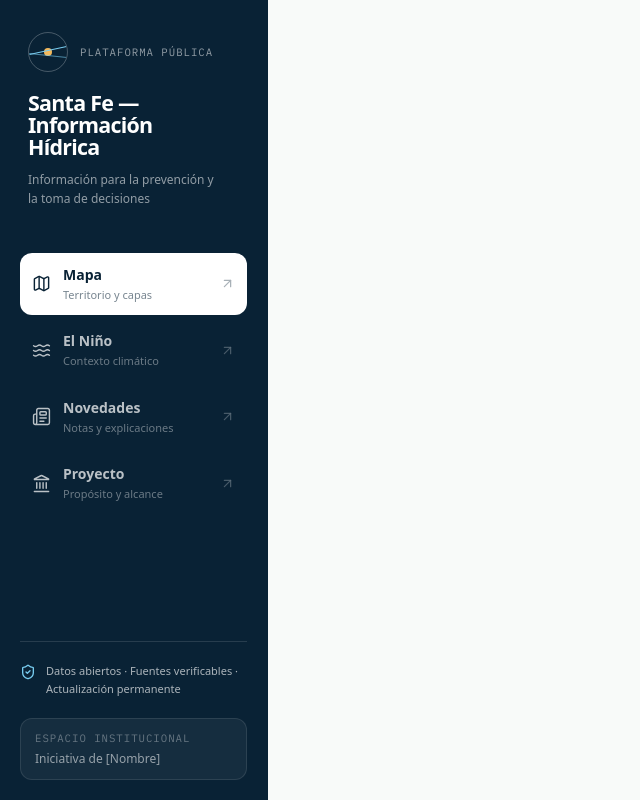
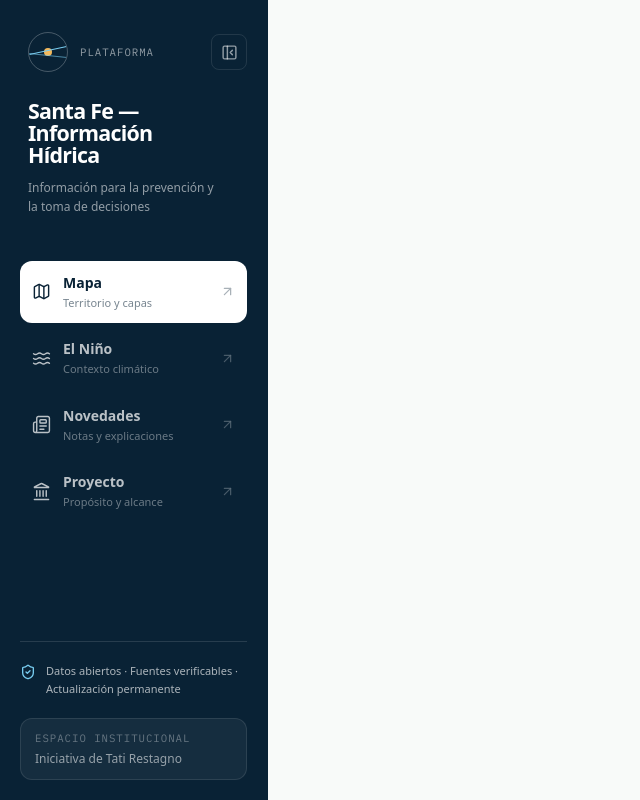
Before and after one commit to zaapii/tatinino, a Nuxt app: page / in a window 1280 px wide. Shown: the whole page, without its empty margins (0-640 px from the left). Built offline with nearby package versions, Linux system fonts and the light colour scheme.

Commit message:
feat: refine map sidebar and river alerts

```diff
--- a/components/AppSidebar.vue
+++ b/components/AppSidebar.vue
@@ -1,5 +1,8 @@
 <script setup lang="ts">
-import { Map, Waves, Newspaper, Landmark, ArrowUpRight, ShieldCheck } from 'lucide-vue-next'
+import { Map, Waves, Newspaper, Landmark, ArrowUpRight, PanelLeftClose, PanelLeftOpen, ShieldCheck } from 'lucide-vue-next'
+
+defineProps<{ collapsed: boolean }>()
+const emit = defineEmits<{ toggle: [] }>()
 
 const route = useRoute()
 const items = [
@@ -16,41 +19,80 @@ const isActive = (to: string) => to === '/mapa'
 </script>
 
 <template>
-  <aside class="sticky top-0 z-40 h-dvh flex-col border-r border-ink/10 bg-ink px-5 pb-5 pt-7 text-white">
-    <NuxtLink to="/mapa" class="block rounded-xl px-2 py-1">
-      <div class="mb-5 flex items-center gap-3">
-        <div class="relative grid size-10 place-items-center overflow-hidden rounded-full border border-white/25">
+  <aside
+    class="sticky top-0 z-40 h-dvh flex-col overflow-hidden border-r border-ink/10 bg-ink pb-5 pt-7 text-white transition-[padding] duration-300 ease-out motion-reduce:transition-none"
+    :class="collapsed ? 'px-3' : 'px-5'"
+  >
+    <div class="flex gap-2" :class="collapsed ? 'flex-col items-center' : 'items-center justify-between'">
+      <NuxtLink
+        to="/mapa"
+        class="flex min-w-0 items-center rounded-xl py-1"
+        :class="collapsed ? 'justify-center px-0' : 'gap-3 px-2'"
+        :title="collapsed ? 'Santa Fe — Información Hídrica' : undefined"
+        :aria-label="collapsed ? 'Ir al mapa' : undefined"
+      >
+        <div class="relative grid size-10 shrink-0 place-items-center overflow-hidden rounded-full border border-white/25">
           <span class="absolute left-0 right-0 top-[45%] h-px -rotate-12 bg-river-light" />
           <span class="absolute left-0 right-0 top-[58%] h-px rotate-6 bg-river-light/60" />
           <span class="size-2 rounded-full bg-sand" />
         </div>
-        <span class="ui-label text-white/55">Plataforma pública</span>
-      </div>
+        <span v-if="!collapsed" class="ui-label whitespace-nowrap text-white/55">Plataforma</span>
+      </NuxtLink>
+      <button
+        type="button"
+        class="grid size-9 shrink-0 place-items-center rounded-lg border border-white/10 text-white/55 transition hover:border-white/20 hover:bg-white/10 hover:text-white focus-visible:outline-2 focus-visible:outline-offset-2 focus-visible:outline-river-light"
+        :aria-label="collapsed ? 'Expandir menú lateral' : 'Contraer menú lateral'"
+        :aria-expanded="!collapsed"
+        :title="collapsed ? 'Expandir menú' : 'Contraer menú'"
+        @click="emit('toggle')"
+      >
+        <PanelLeftOpen v-if="collapsed" :size="17" aria-hidden="true" />
+        <PanelLeftClose v-else :size="17" aria-hidden="true" />
+      </button>
+    </div>
+
+    <NuxtLink v-if="!collapsed" to="/mapa" class="mt-5 block rounded-xl px-2 py-1">
       <p class="max-w-[190px] text-[1.34rem] font-semibold leading-[1.02] tracking-[-.035em]">Santa Fe —<br>Información Hídrica</p>
       <p class="mt-3 max-w-[190px] text-xs leading-relaxed text-white/55">Información para la prevención y la toma de decisiones</p>
     </NuxtLink>
 
-    <nav class="mt-10 space-y-1" aria-label="Secciones principales">
-      <NuxtLink v-for="item in items" :key="item.to" :to="item.to" class="group flex items-center gap-3 rounded-xl px-3 py-3 transition-colors" :class="isActive(item.to) ? 'bg-white text-ink' : 'text-white/72 hover:bg-white/8 hover:text-white'">
-        <component :is="item.icon" :size="19" :stroke-width="1.8" />
-        <div class="min-w-0 flex-1">
+    <nav class="space-y-1" :class="collapsed ? 'mt-8' : 'mt-10'" aria-label="Secciones principales">
+      <NuxtLink
+        v-for="item in items"
+        :key="item.to"
+        :to="item.to"
+        class="group flex items-center rounded-xl py-3 transition-colors"
+        :class="[
+          isActive(item.to) ? 'bg-white text-ink' : 'text-white/72 hover:bg-white/8 hover:text-white',
+          collapsed ? 'justify-center px-0' : 'gap-3 px-3',
+        ]"
+        :title="collapsed ? item.label : undefined"
+        :aria-label="collapsed ? item.label : undefined"
+      >
+        <component :is="item.icon" :size="19" :stroke-width="1.8" class="shrink-0" aria-hidden="true" />
+        <div v-if="!collapsed" class="min-w-0 flex-1">
           <p class="text-sm font-semibold">{{ item.label }}</p>
           <p class="mt-0.5 text-[11px] opacity-55">{{ item.hint }}</p>
         </div>
-        <ArrowUpRight :size="15" class="opacity-35 transition-transform group-hover:-translate-y-0.5 group-hover:translate-x-0.5" />
+        <ArrowUpRight v-if="!collapsed" :size="15" class="opacity-35 transition-transform group-hover:-translate-y-0.5 group-hover:translate-x-0.5" aria-hidden="true" />
       </NuxtLink>
     </nav>
 
     <div class="mt-auto">
-      <div class="mb-5 border-t border-white/12 pt-5">
-        <div class="flex items-start gap-2.5 text-white/66">
+      <div class="border-t border-white/12 pt-5" :class="collapsed ? '' : 'mb-5'">
+        <div
+          class="flex text-white/66"
+          :class="collapsed ? 'justify-center' : 'items-start gap-2.5'"
+          :title="collapsed ? 'Datos abiertos · Fuentes verificables · Actualización permanente' : undefined"
+        >
           <ShieldCheck :size="16" class="mt-0.5 shrink-0 text-river-light" />
-          <p class="text-[11px] leading-relaxed">Datos abiertos · Fuentes verificables · Actualización permanente</p>
+          <p v-if="!collapsed" class="text-[11px] leading-relaxed">Datos abiertos · Fuentes verificables · Actualización permanente</p>
+          <span v-else class="sr-only">Datos abiertos · Fuentes verificables · Actualización permanente</span>
         </div>
       </div>
-      <div class="rounded-xl border border-white/10 bg-white/5 px-3.5 py-3">
+      <div v-if="!collapsed" class="rounded-xl border border-white/10 bg-white/5 px-3.5 py-3">
         <p class="ui-label text-white/35">Espacio institucional</p>
-        <p class="mt-1.5 text-xs text-white/55">Iniciativa de [Nombre]</p>
+        <p class="mt-1.5 text-xs text-white/55">Iniciativa de Tati Restagno</p>
       </div>
     </div>
   </aside>
--- a/components/map/MapViewer.client.vue
+++ b/components/map/MapViewer.client.vue
@@ -27,6 +27,7 @@ const loadingSources = new Set<string>()
 const baseLayerIds: string[] = []
 let map: MapLibreMap | undefined
 let resizeObserver: ResizeObserver | undefined
+let resizeFrame: number | undefined
 
 const reportSourceId = 'citizen-reports'
 const reportHaloLayerId = 'citizen-reports-halo'
@@ -35,6 +36,7 @@ const riverLevelSourceId = 'river-levels'
 const riverLevelHaloLayerId = 'river-levels-halo'
 const riverLevelPointLayerId = 'river-levels-point'
 const riverLevelLabelLayerId = 'river-levels-label'
+const riverLevelAlertLabelLayerId = 'river-levels-alert-label'
 const riverLevelEvacuationLabelLayerId = 'river-levels-evacuation-label'
 const riverLevelReferenceLayerId = 'river-levels-reference-label'
 const draftSourceId = 'citizen-report-draft'
@@ -102,6 +104,7 @@ function riverReadingProperties(reading: RiverLevelReading) {
     lowWaterLevelLabel: reading.lowWaterLevel === null ? '' : levelLabel(reading.lowWaterLevel),
     alertLevelLabel: reading.alertLevel === null ? '' : levelLabel(reading.alertLevel),
     evacuationLevelLabel: reading.evacuationLevel === null ? 'Sin umbral oficial publicado' : levelLabel(reading.evacuationLevel),
+    alertMapLabel: reading.alertLevel === null ? 'Alerta s/d' : `Alerta ${levelLabel(reading.alertLevel)}`,
     evacuationMapLabel: reading.evacuationLevel === null ? 'Evac. s/d' : `Evac. ${levelLabel(reading.evacuationLevel)}`,
     sourceName: reading.sourceName,
     dataUrl: reading.dataUrl,
@@ -600,6 +603,30 @@ function addRiverLevelLayers() {
       },
     })
   }
+  if (!map.getLayer(riverLevelAlertLabelLayerId)) {
+    map.addLayer({
+      id: riverLevelAlertLabelLayerId,
+      source: riverLevelSourceId,
+      type: 'symbol',
+      minzoom: 9,
+      layout: {
+        visibility,
+        'text-field': ['get', 'alertMapLabel'],
+        'text-font': ['Open Sans Regular'],
+        'text-size': ['interpolate', ['linear'], ['zoom'], 9, 9.5, 14, 11],
+        'text-offset': [0, 4.55],
+        'text-anchor': 'top',
+        'text-padding': 4,
+        'text-allow-overlap': true,
+        'text-ignore-placement': true,
+      },
+      paint: {
+        'text-color': '#c98a17',
+        'text-halo-color': 'rgba(255, 255, 255, .98)',
+        'text-halo-width': 2,
+      },
+    })
+  }
   if (!map.getLayer(riverLevelEvacuationLabelLayerId)) {
     map.addLayer({
       id: riverLevelEvacuationLabelLayerId,
@@ -611,7 +638,7 @@ function addRiverLevelLayers() {
         'text-field': ['get', 'evacuationMapLabel'],
         'text-font': ['Open Sans Regular'],
         'text-size': ['interpolate', ['linear'], ['zoom'], 9, 9.5, 14, 11],
-        'text-offset': [0, 4.55],
+        'text-offset': [0, 6.15],
         'text-anchor': 'top',
         'text-padding': 4,
         'text-allow-overlap': true,
@@ -635,7 +662,7 @@ function updateRiverLevelData() {
 
 function updateRiverLevelVisibility(visible: boolean) {
   if (!map?.isStyleLoaded()) return
-  for (const layerId of [riverLevelHaloLayerId, riverLevelPointLayerId, riverLevelLabelLayerId, riverLevelEvacuationLabelLayerId, riverLevelReferenceLayerId]) {
+  for (const layerId of [riverLevelHaloLayerId, riverLevelPointLayerId, riverLevelLabelLayerId, riverLevelAlertLabelLayerId, riverLevelEvacuationLabelLayerId, riverLevelReferenceLayerId]) {
     if (map.getLayer(layerId)) map.setLayoutProperty(layerId, 'visibility', visible ? 'visible' : 'none')
   }
 }
@@ -760,7 +787,7 @@ function syncHydraulicLayers() {
     }
   }
 
-  for (const layerId of [riverLevelHaloLayerId, riverLevelPointLayerId, riverLevelLabelLayerId, riverLevelEvacuationLabelLayerId, riverLevelReferenceLayerId, reportHaloLayerId, reportPointLayerId, draftHaloLayerId, draftPointLayerId]) {
+  for (const layerId of [riverLevelHaloLayerId, riverLevelPointLayerId, riverLevelLabelLayerId, riverLevelAlertLabelLayerId, riverLevelEvacuationLabelLayerId, riverLevelReferenceLayerId, reportHaloLayerId, reportPointLayerId, draftHaloLayerId, draftPointLayerId]) {
     if (map.getLayer(layerId)) map.moveLayer(layerId)
   }
 }
@@ -846,7 +873,7 @@ watch(() => props.waterVisible, updateBaseVisibility)
 watch(() => props.reportsVisible, updateReportVisibility)
 watch(() => props.riverLevelsVisible, updateRiverLevelVisibility)
 watch(() => props.reports.map(report => `${report.id}:${report.point.longitude}:${report.point.latitude}`).join('|'), updateReportData)
-watch(() => props.riverLevels.map(reading => `${reading.id}:${reading.level}:${reading.observedAt}:${reading.isStale}:${reading.evacuationLevel}`).join('|'), updateRiverLevelData)
+watch(() => props.riverLevels.map(reading => `${reading.id}:${reading.level}:${reading.observedAt}:${reading.isStale}:${reading.alertLevel}:${reading.evacuationLevel}`).join('|'), updateRiverLevelData)
 watch(() => props.reportLocation ? `${props.reportLocation.longitude}:${props.reportLocation.latitude}` : '', updateDraftData)
 watch(() => props.placingReport, placing => {
   if (map) map.getCanvas().style.cursor = placing ? 'crosshair' : ''
@@ -930,13 +957,18 @@ onMounted(async () => {
   })
 
   resizeObserver = new ResizeObserver(() => {
-    requestAnimationFrame(() => map?.resize())
+    if (resizeFrame !== undefined) cancelAnimationFrame(resizeFrame)
+    resizeFrame = requestAnimationFrame(() => {
+      map?.resize()
+      resizeFrame = undefined
+    })
   })
   resizeObserver.observe(mapElement.value)
 })
 
 onBeforeUnmount(() => {
   resizeObserver?.disconnect()
+  if (resizeFrame !== undefined) cancelAnimationFrame(resizeFrame)
   map?.remove()
 })
 </script>
--- a/layouts/default.vue
+++ b/layouts/default.vue
@@ -2,11 +2,39 @@
 const route = useRoute()
 const normalizedPath = computed(() => route.path.replace(/\/+$/, '') || '/')
 const isMap = computed(() => route.name === 'mapa' || normalizedPath.value === '/mapa' || normalizedPath.value === '/')
+const sidebarCollapsed = ref(false)
+const sidebarStorageKey = 'public-sidebar-collapsed'
+
+onMounted(() => {
+  try {
+    sidebarCollapsed.value = localStorage.getItem(sidebarStorageKey) === 'true'
+  }
+  catch {
+    // La preferencia es opcional; la navegación sigue funcionando sin almacenamiento local.
+  }
+})
+
+function toggleSidebar() {
+  sidebarCollapsed.value = !sidebarCollapsed.value
+
+  try {
+    localStorage.setItem(sidebarStorageKey, String(sidebarCollapsed.value))
+  }
+  catch {
+    // La preferencia se conserva solo durante esta visita si el navegador bloquea localStorage.
+  }
+}
 </script>
 
 <template>
-  <div class="min-h-dvh bg-paper lg:grid lg:grid-cols-[268px_1fr]">
-    <AppSidebar class="hidden lg:flex" />
+  <div
+    class="min-h-dvh bg-paper lg:grid"
+    :class="[
+      sidebarCollapsed ? 'lg:grid-cols-[80px_minmax(0,1fr)]' : 'lg:grid-cols-[268px_minmax(0,1fr)]',
+      isMap ? 'transition-none' : 'transition-[grid-template-columns] duration-300 ease-out motion-reduce:transition-none',
+    ]"
+  >
+    <AppSidebar class="hidden lg:flex" :collapsed="sidebarCollapsed" @toggle="toggleSidebar" />
     <MobileNavigation class="lg:hidden" />
     <main :class="isMap ? 'h-dvh overflow-hidden pt-16 lg:pt-0' : 'min-w-0 pt-16 lg:pt-0'">
       <slot />
```
Also changed, not shown: components/map/MapPointInfo.vue (+21 -3 lines).
